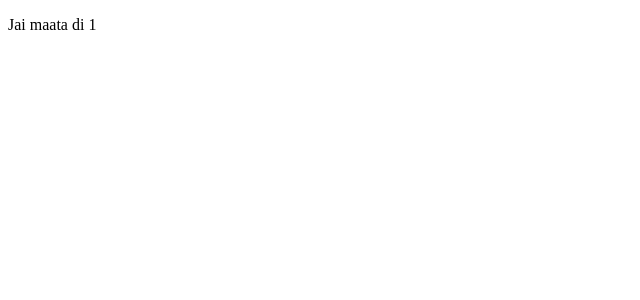
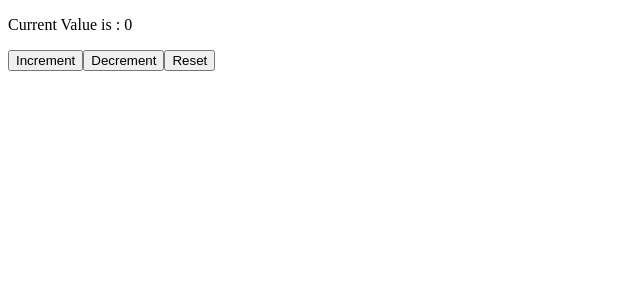
Before and after one commit to ritikkamboj/react_practice, a React (Create React App) app: page / in a window 1280 px wide. Shown: the top 300 px of the page, without its empty margins (0-640 px from the left). Built offline with nearby package versions, Linux system fonts and the light colour scheme.

Commit message:
minimal example to handson on useReducer Hook

```diff
--- a/src/App.js
+++ b/src/App.js
@@ -1,23 +1,37 @@
-import React, { createContext, useContext, useState } from "react";
+// Use Reducer Hook
 
-const valueContext = createContext();
+
+
+import React from 'react'
+import { useReducer } from 'react'
 
 function App() {
 
-  const [value, setValue] = useState(1);
+  const initialState = 0
+
+  function reducer(state, action) {
+
+    switch (action.type) {
+      case "increment":
+        return state + 1;
+      case "decrement":
+        return state - 1;
+      default:
+        return initialState;
+    }
+
+
+  }
+
+  const [state, dispatch] = useReducer(reducer, initialState)
   return (
-    <valueContext.Provider value={{ value }}>
-      <div>
-
-        <Comp />
-      </div>
-    </valueContext.Provider>
-  );
+    <div>
+      <p> Current Value is : {state}</p>
+      <button onClick={() => dispatch({ type: "increment" })}>Increment </button>
+      <button onClick={() => dispatch({ type: "decrement" })}>Decrement </button>
+      <button onClick={() => dispatch({ type: "reset" })}>Reset</button>
+    </div>
+  )
 }
 
-const Comp = () => {
-  const { value } = useContext(valueContext)
-  return <p> Jai maata di {value}</p>;
-};
-
-export default App;
+export default App
```
